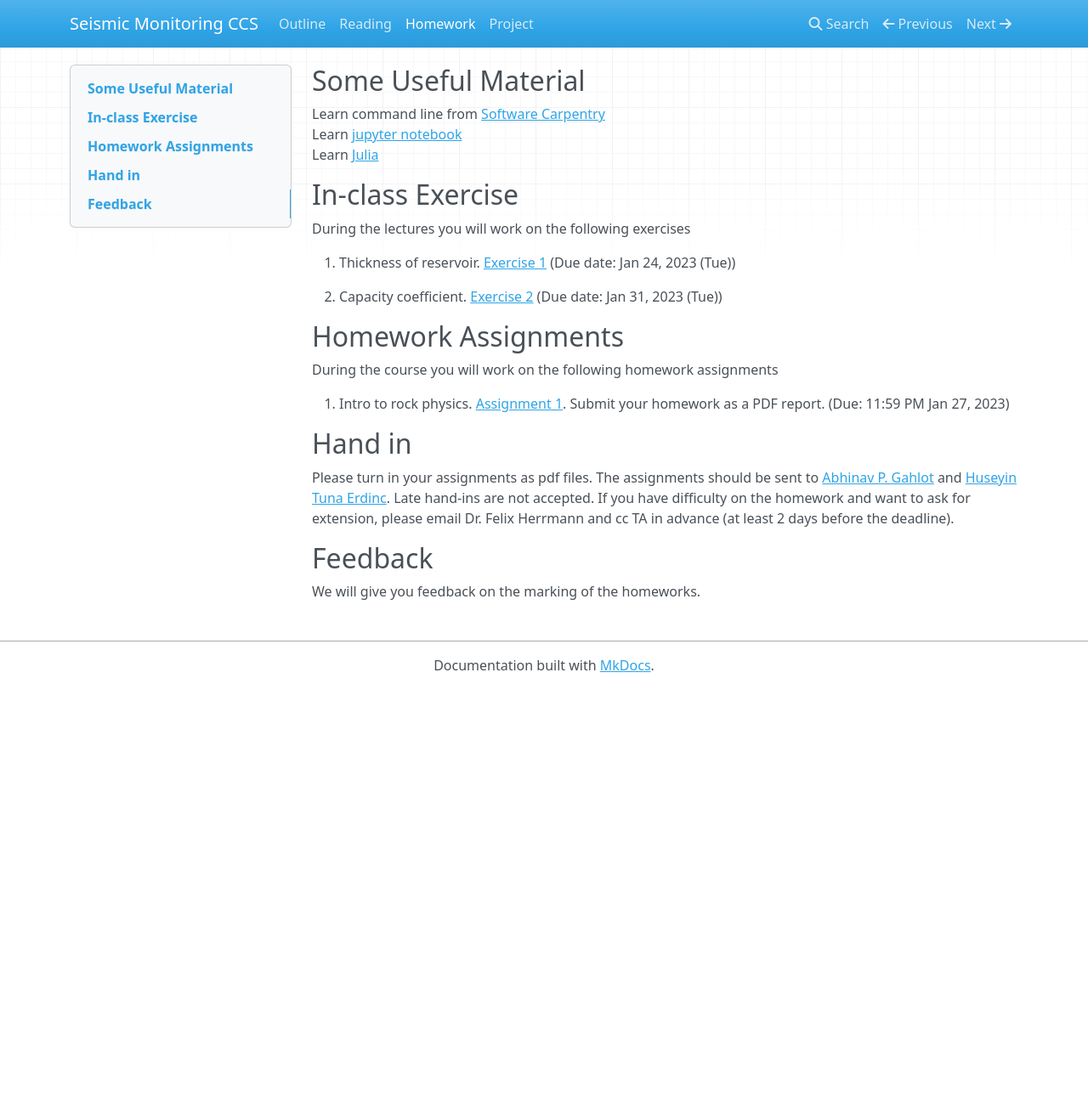
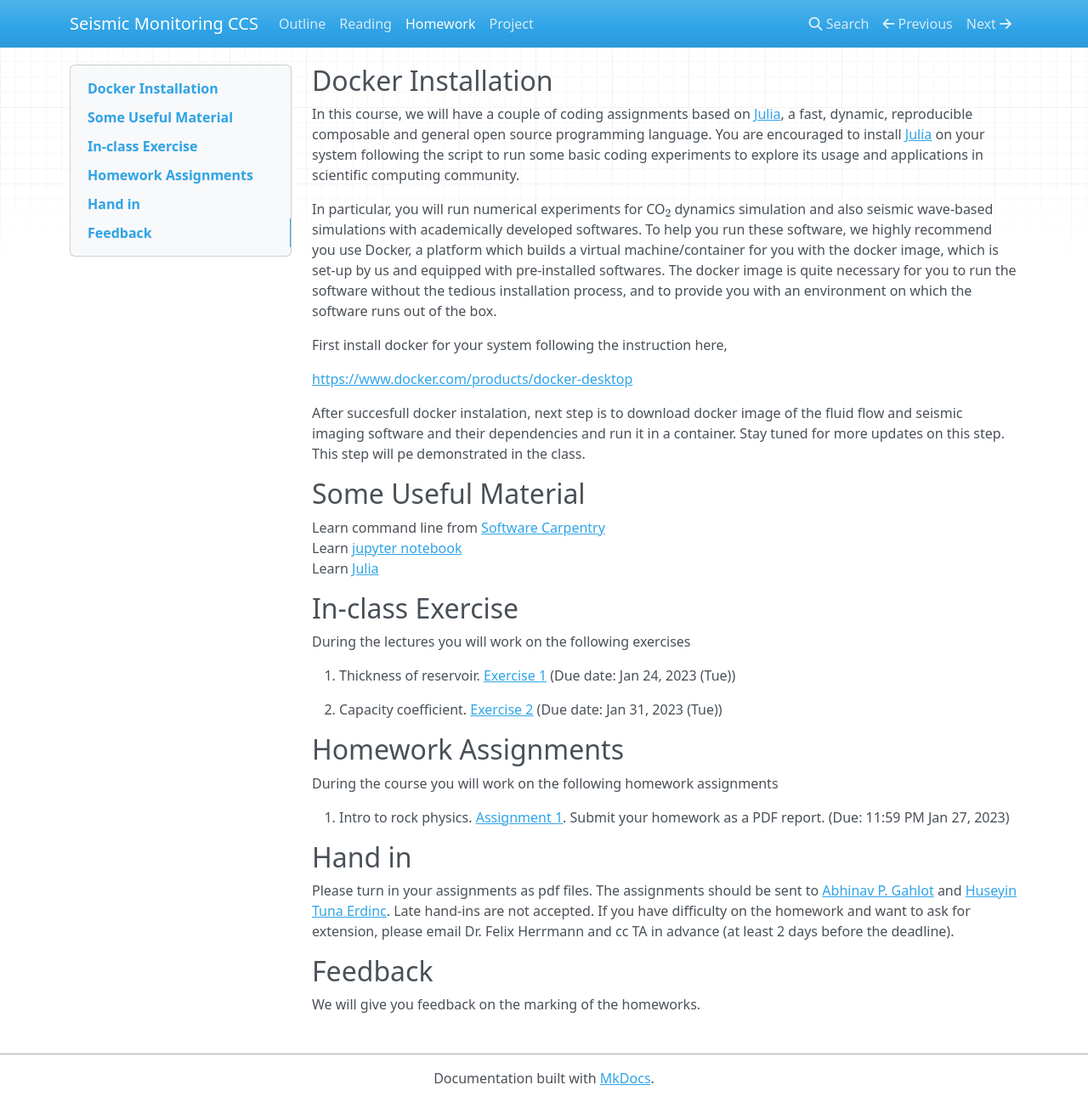
Before and after one commit to flexie/eas-4803-8803-ccs, an MkDocs documentation site: the page built from docs/homework.md, in a window 1280 px wide and 1297 px high. Shown: the whole window at 85% size. Built offline with MkDocs 1.6.1, drawn with Linux system fonts in a browser that asks for light colours; nearby versions of some CDN libraries.

Commit message:
Posted docker installation

````diff
--- a/docs/homework.md
+++ b/docs/homework.md
@@ -69,20 +69,21 @@ julia -e 'using Pkg; using JUDI; example=joinpath(dirname(pathof(JUDI)),"..","ex
 
 This command should finish without errors.
 
-
-# Homework
+-->
+## Docker Installation
 
 In this course, we will have a couple of coding assignments based on [Julia](https://julialang.org/downloads/), a fast, dynamic, reproducible composable and general open source programming language. You are encouraged to install [Julia](https://julialang.org/downloads/) on your system following the script to run some basic coding experiments to explore its usage and applications in scientific computing community.
 
 In particular, you will run numerical experiments for CO$_2$ dynamics simulation and also seismic wave-based simulations with academically developed softwares. To help you run these software, we highly recommend you use Docker, a platform which builds a virtual machine/container for you with the docker image, which is set-up by us and equipped with pre-installed softwares. The docker image is quite necessary for you to run the software without the tedious installation process, and to provide you with an environment on which the software runs out of the box.
 
-## Docker
-
 First install docker for your system following the instruction here,
 
 [https://www.docker.com/products/docker-desktop](https://www.docker.com/products/docker-desktop)
 
-Instead of having to install Python, Julia, Devito, JUDI, FwiFlow and all the dependencies (these are the softwares that you will use for the numerical simulation) by yourself, you simply download the docker image and run it in a container. All you need to do is install docker, click the docker icon/app, open the terminal/command line ([powershell](https://www.howtogeek.com/662611/9-ways-to-open-powershell-in-windows-10/) in windows, also see [this](https://docs.microsoft.com/en-us/powershell/scripting/overview?view=powershell-7.2)) on your system, and run:
+After succesfull docker instalation, next step is to download docker image of the fluid flow and seismic imaging software and their dependencies and run it in a container. Stay tuned for more updates on this step. This step will pe demonstrated in the class.
+
+<!--
+Instead of having to install Python, Julia, Devito, JUDI, Jutul (Subsurface fluid flow tool) and all the dependencies (these are the softwares that you will use for the numerical simulation) by yourself, you simply download the docker image and run it in a container. All you need to do is install docker, click the docker icon/app, open the terminal/command line ([powershell](https://www.howtogeek.com/662611/9-ways-to-open-powershell-in-windows-10/) in windows, also see [this](https://docs.microsoft.com/en-us/powershell/scripting/overview?view=powershell-7.2)) on your system, and run:
 
 ```
 docker run -p 8888:8888 ziyiyin97/ccs-env:v4.6
````
